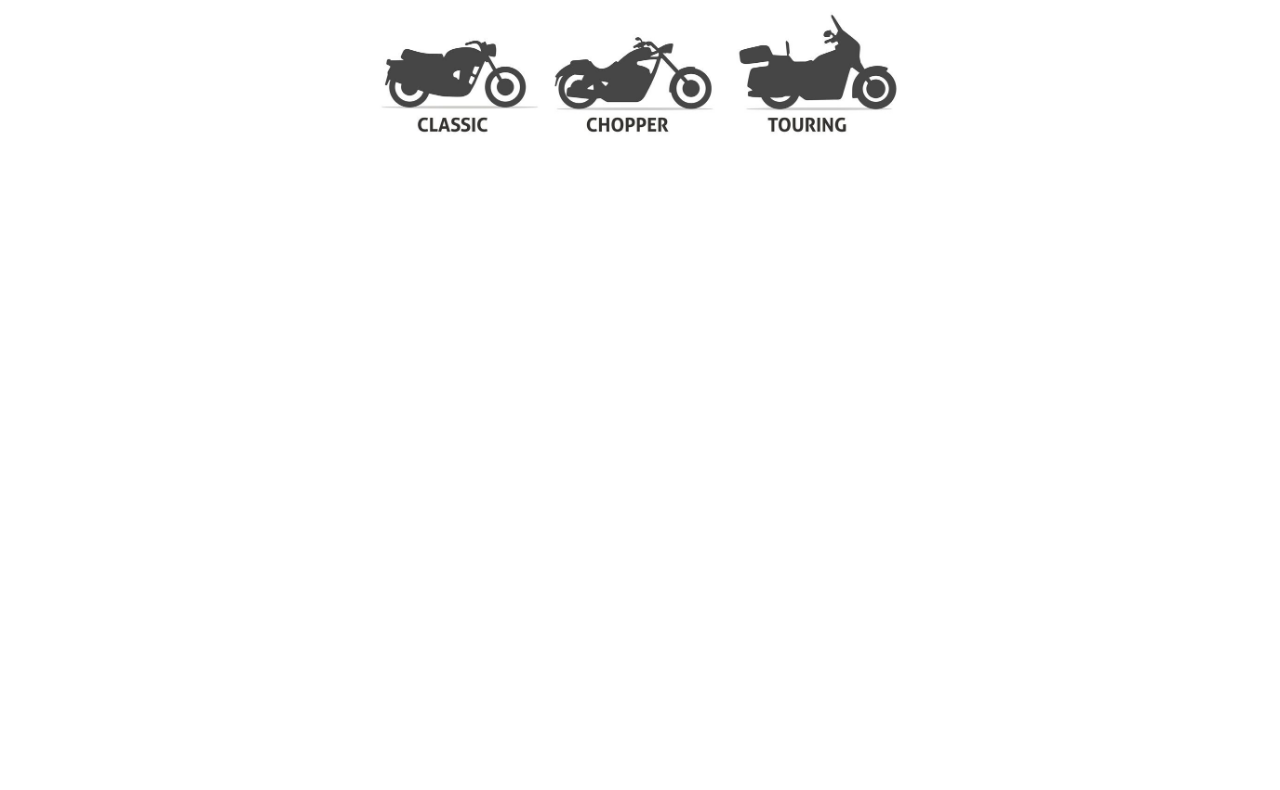
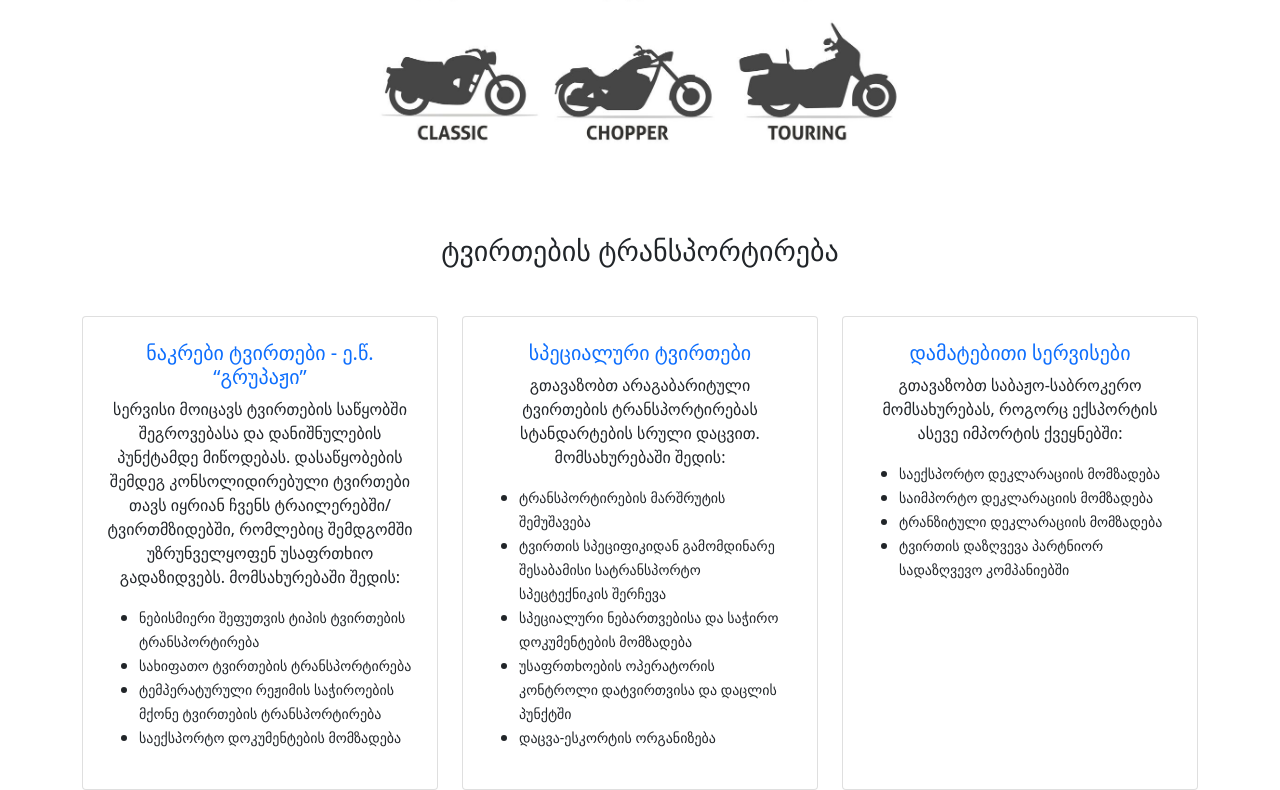
Before and after one commit to Mamulashvili/transport-company, a React (Create React App) app: page / in a window 1280 px wide. Shown: the part 2689-3479 px from the top of the page. Before the commit the page ends 2883 px from the top, so only its background shows below. Built offline with nearby package versions, Linux system fonts and the light colour scheme.

Commit message:
Cargo section

```diff
--- a/src/App.js
+++ b/src/App.js
@@ -6,6 +6,7 @@ import { HeaderCards } from './components/HeaderCards';
 import { TextOnly } from './components/TextOnly';
 import { TransportCards } from './components/TransportCards';
 import { TransportShapes } from './components/TransportShapes';
+import { Cargo } from './components/Cargo';
 
 function App() {
   return (
@@ -16,6 +17,7 @@ function App() {
       <TextOnly />
       <TransportCards />
       <TransportShapes />
+      <Cargo />
     </div>
   );
 }
--- a/src/assets/style/style.scss
+++ b/src/assets/style/style.scss
@@ -69,6 +69,11 @@ header {
   }
 }
 
+.card-ul {
+  list-style-type: disc;
+  text-align: left;
+}
+
 @media (max-width: 700px) {
   header {
     &>div {
--- a/src/components/Cargo.jsx
+++ b/src/components/Cargo.jsx
@@ -1,14 +1,26 @@
-import { Container } from 'react-bootstrap';
+import { Col, Container, Row } from 'react-bootstrap';
 import { HeaderCard } from './HeaderCard';
-
+import data from '../data/cargo.json';
 
 export const Cargo = () => {
   return (
     <Container>
-      <HeaderCard
-        title="ნაკრები ტვირთები - ე.წ. “გრუპაჟი”"
-        body="fdgdfgfd"
-      />
+      <h3 className="my-5">ტვირთების ტრანსპორტირება</h3>
+      <Row>
+        {
+          Object.values(data).map((item, index) => {
+            return (
+              <Col key={index}>
+                <HeaderCard
+                  title={item.title}
+                  body={item.body}
+                  list={item.list}
+                />
+              </Col>
+            );
+          })
+        }
+      </Row>
     </Container>
   );
 };
--- a/src/components/HeaderCard.jsx
+++ b/src/components/HeaderCard.jsx
@@ -15,12 +15,12 @@ export const HeaderCard = ({ title, body, image, list }) => {
             alt={title}
           />
         }
-        <Card.Title>{title}</Card.Title>
+        <Card.Title className={list ? 'text-primary' : ''}>{title}</Card.Title>
         <Card.Text>{body}</Card.Text>
         {
           list && (
-            <ul>
-              {list.map(item => <li>item</li>)}
+            <ul className="card-ul">
+              {list.map((item, index) => <li key={index}><small>{item}</small></li>)}
             </ul>
           )
         }
--- a/src/components/TransportCard.jsx
+++ b/src/components/TransportCard.jsx
@@ -10,13 +10,11 @@ export const TransportCard = ({ title, models, image }) => {
       />
       <Card.Body>
         <Card.Title>{title}</Card.Title>
-        <Card.Text>
-          <ul>
-            {
-              models.map(model => <li>{model}</li>)
-            }
-          </ul>
-        </Card.Text>
+        <ul>
+          {
+            models.map((model, index) => <li key={index}>{model}</li>)
+          }
+        </ul>
       </Card.Body>
     </Card>
   );
--- a/src/components/TransportCards.jsx
+++ b/src/components/TransportCards.jsx
@@ -17,7 +17,7 @@ export const TransportCards = () => {
   return (
     <Container className="mt-5 pt-5">
       <h3>ავტომობილები გერმანიიდან</h3>
-      <p>ჩამოიყვანეთ ნებისმიერი ბრენდის ავტომობილი</p>
+      <p className="mb-4 text-primary">ჩამოიყვანეთ ნებისმიერი ბრენდის ავტომობილი</p>
       <Row>
         {
           Object.values(data).map(({ title, models, image }, index) => {
--- a/src/components/TransportShapes.jsx
+++ b/src/components/TransportShapes.jsx
@@ -6,7 +6,7 @@ export const TransportShapes = () => {
   return (
     <Container className="mt-5 pt-5">
       <h3>ჩვენ გთავაზობთ სატრანსპორტო სერვისებს</h3>
-      <p>ჩვენი სერვისი მოიცავს ყველანაირი ტიპის ავტომობილის გადაზიდვას</p>
+      <p className="text-primary">ჩვენი სერვისი მოიცავს ყველანაირი ტიპის ავტომობილის გადაზიდვას</p>
 
       <figure className="mt-5">
         <img
--- /dev/null
+++ b/src/data/cargo.json
@@ -0,0 +1,33 @@
+{
+  "0": {
+    "title": "ნაკრები ტვირთები - ე.წ. “გრუპაჟი”",
+    "body": "სერვისი მოიცავს ტვირთების საწყობში შეგროვებასა და დანიშნულების პუნქტამდე მიწოდებას. დასაწყობების შემდეგ კონსოლიდირებული ტვირთები თავს იყრიან ჩვენს ტრაილერებში/ტვირთმზიდებში, რომლებიც შემდგომში უზრუნველყოფენ უსაფრთხიო გადაზიდვებს. მომსახურებაში შედის:",
+    "list": [
+      "ნებისმიერი შეფუთვის ტიპის ტვირთების ტრანსპორტირება",
+      "სახიფათო ტვირთების ტრანსპორტირება",
+      "ტემპერატურული რეჟიმის საჭიროების მქონე ტვირთების ტრანსპორტირება",
+      "საექსპორტო დოკუმენტების მომზადება"
+    ]
+  },
+  "1": {
+    "title": "სპეციალური ტვირთები",
+    "body": "გთავაზობთ არაგაბარიტული ტვირთების ტრანსპორტირებას სტანდარტების სრული დაცვით. მომსახურებაში შედის:",
+    "list": [
+      "ტრანსპორტირების მარშრუტის შემუშავება",
+      "ტვირთის სპეციფიკიდან გამომდინარე შესაბამისი სატრანსპორტო სპეცტექნიკის შერჩევა",
+      "სპეციალური ნებართვებისა და საჭირო დოკუმენტების მომზადება",
+      "უსაფრთხოების ოპერატორის კონტროლი დატვირთვისა და დაცლის პუნქტში",
+      "დაცვა-ესკორტის ორგანიზება"
+    ]
+  },
+  "2": {
+    "title": "დამატებითი სერვისები",
+    "body": "გთავაზობთ საბაჟო-საბროკერო მომსახურებას, როგორც ექსპორტის ასევე იმპორტის ქვეყნებში:",
+    "list": [
+      "საექსპორტო დეკლარაციის მომზადება",
+      "საიმპორტო დეკლარაციის მომზადება",
+      "ტრანზიტული დეკლარაციის მომზადება",
+      "ტვირთის დაზღვევა პარტნიორ სადაზღვევო კომპანიებში"
+    ]
+  }
+}
```
